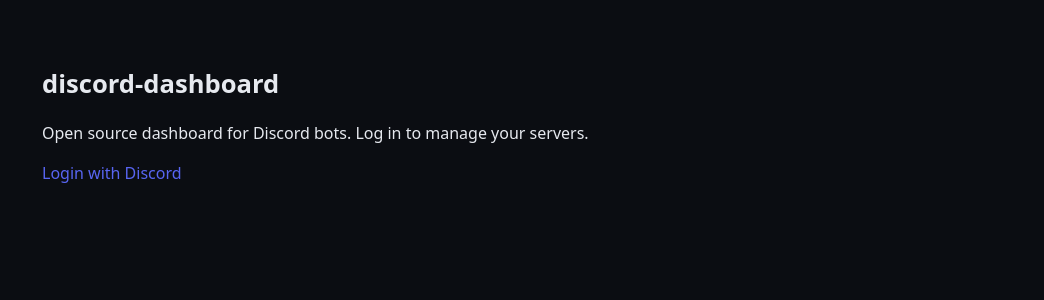
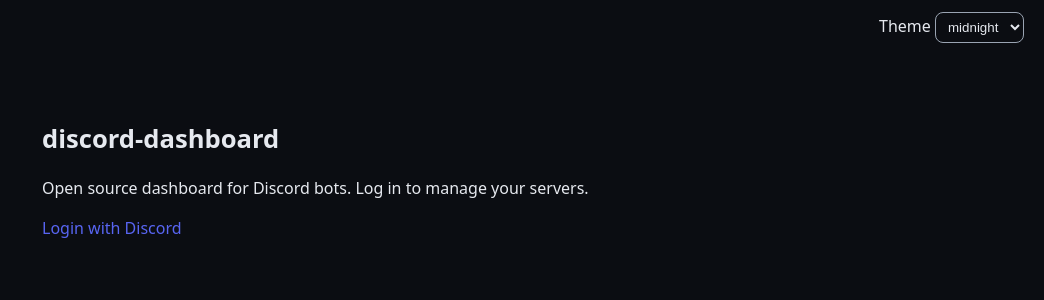
Before and after one commit to Discord-Dashboard/Core, a Next.js app in the folder apps/web/: page / in a window 1280 px wide. Shown: the top 300 px of the page, without its empty margins (236-1280 px from the left). Built offline with nearby package versions, Linux system fonts and the light colour scheme.

Commit message:
add a theme switcher to the web app

```diff
--- /dev/null
+++ b/apps/web/app/ThemeSwitcher.tsx
@@ -0,0 +1,25 @@
+"use client"
+
+import { useState } from "react"
+import { themeToCss, themes } from "@discord-dashboard/ui"
+
+// Applies a theme by injecting its tokens. Because everything is built on the
+// tokens, this restyles the whole app with no component changes.
+export function ThemeSwitcher() {
+  const [name, setName] = useState("midnight")
+  return (
+    <div style={{ padding: "12px 20px", textAlign: "right" }}>
+      <style>{themeToCss(themes[name] ?? {})}</style>
+      <label>
+        Theme{" "}
+        <select value={name} onChange={(e) => setName(e.target.value)}>
+          {Object.keys(themes).map((t) => (
+            <option key={t} value={t}>
+              {t}
+            </option>
+          ))}
+        </select>
+      </label>
+    </div>
+  )
+}
--- a/apps/web/app/layout.tsx
+++ b/apps/web/app/layout.tsx
@@ -1,5 +1,6 @@
 import "@discord-dashboard/ui"
 import "./globals.css"
+import { ThemeSwitcher } from "./ThemeSwitcher"
 import type { ReactNode } from "react"
 
 export const metadata = {
@@ -10,7 +11,10 @@
 export default function RootLayout({ children }: { children: ReactNode }) {
   return (
     <html lang="en">
-      <body>{children}</body>
+      <body>
+        <ThemeSwitcher />
+        {children}
+      </body>
     </html>
   )
 }
```
